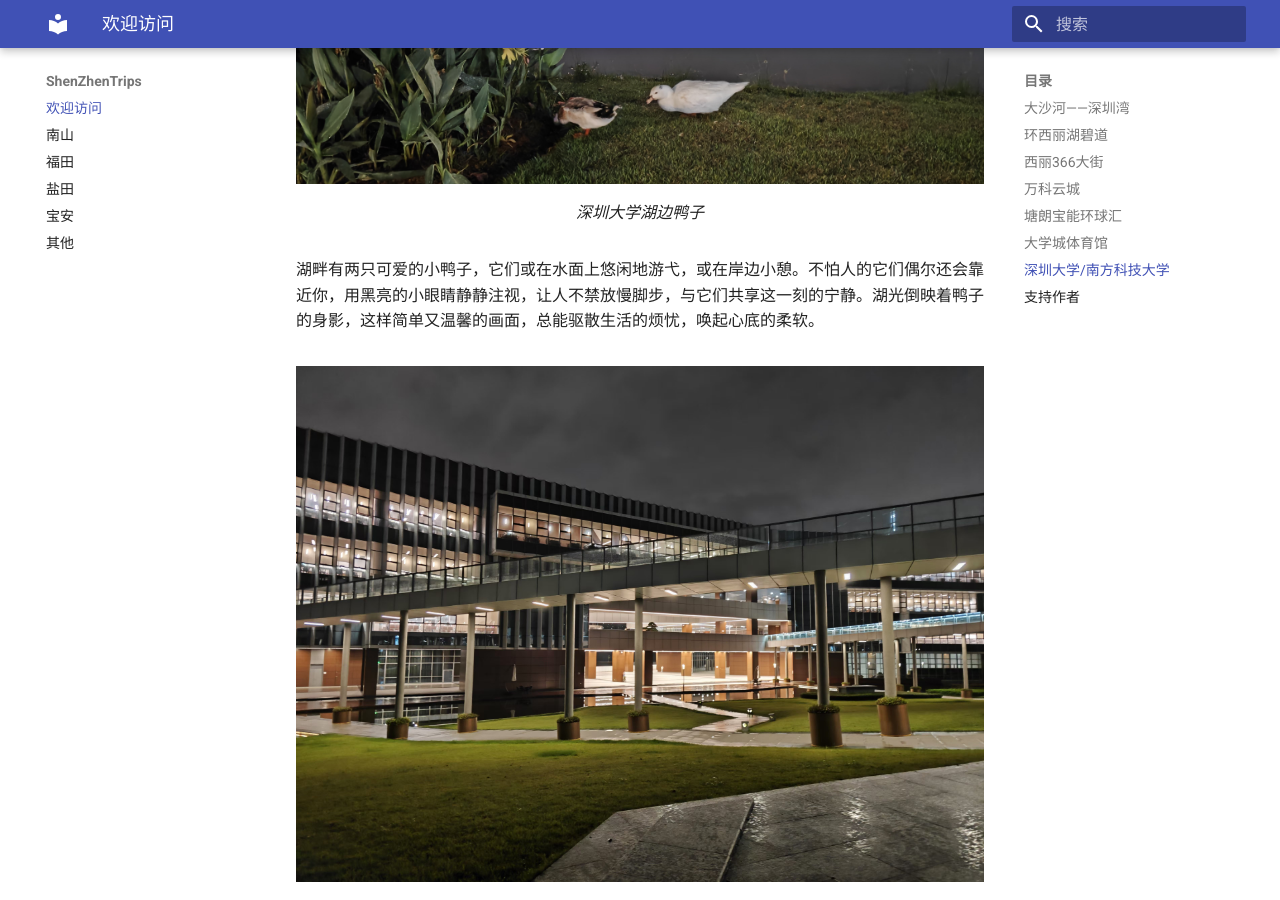
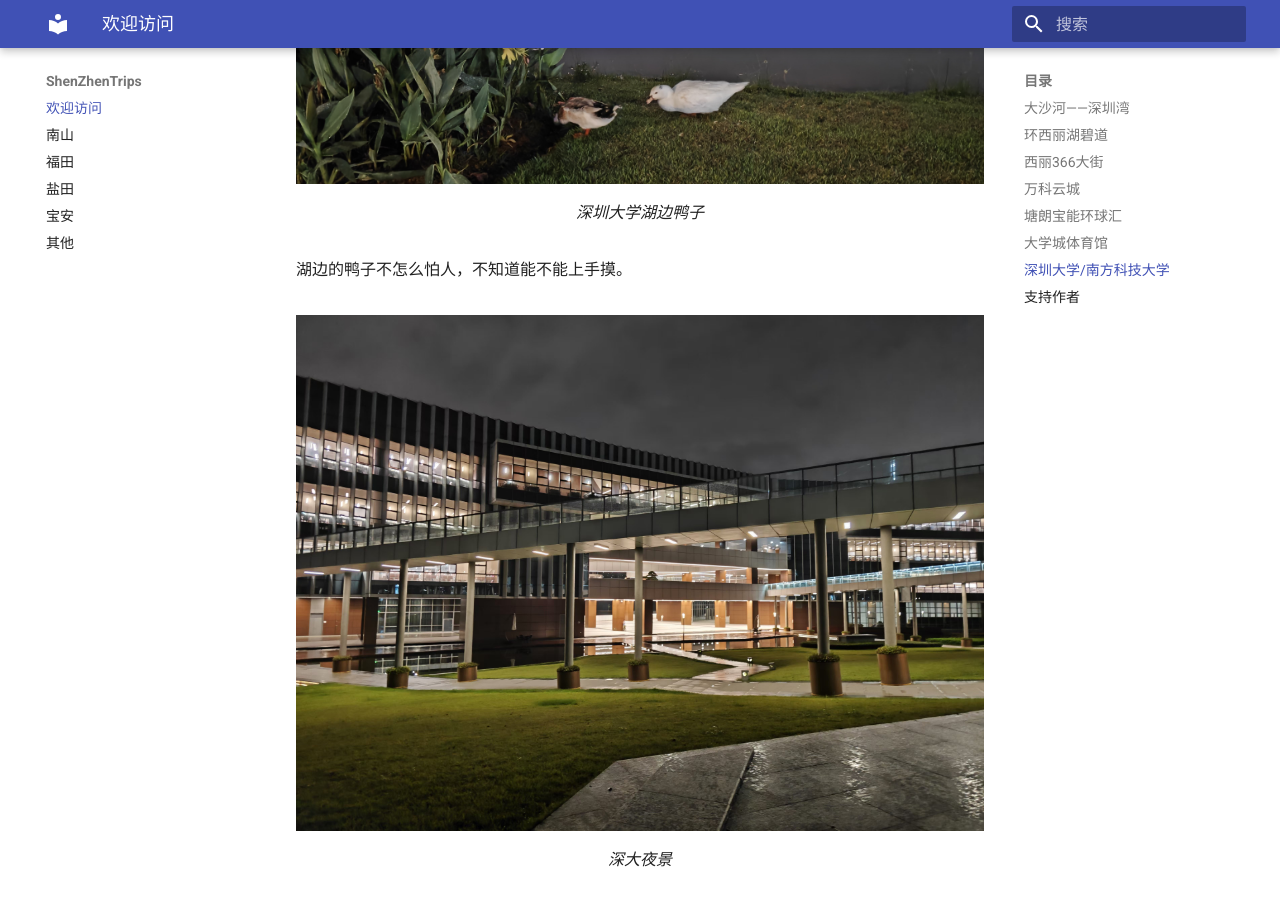
Before and after one commit to 9rz9rz/ShenzhenTrips, an MkDocs documentation site: the page built from docs/index.md, in a window 1280 px wide and 900 px high, scrolled down 3981 px. Built offline with MkDocs 1.6.1 and Material for MkDocs 9.7.7, drawn with Linux system fonts in a browser that asks for light colours.

Commit message:
鸭子文字更新

```diff
--- a/docs/index.md
+++ b/docs/index.md
@@ -91,7 +91,7 @@ ShenZhenTrip收集广东省深圳市及周边旅游攻略。提到的所有地
 深圳大学湖边鸭子
 ///
 
-湖畔有两只可爱的小鸭子，它们或在水面上悠闲地游弋，或在岸边小憩。不怕人的它们偶尔还会靠近你，用黑亮的小眼睛静静注视，让人不禁放慢脚步，与它们共享这一刻的宁静。湖光倒映着鸭子的身影，这样简单又温馨的画面，总能驱散生活的烦忧，唤起心底的柔软。
+湖边的鸭子不怎么怕人，不知道能不能上手摸。
 
 ![](images/微信图片_20241115223223.jpg)
 ///caption
```
